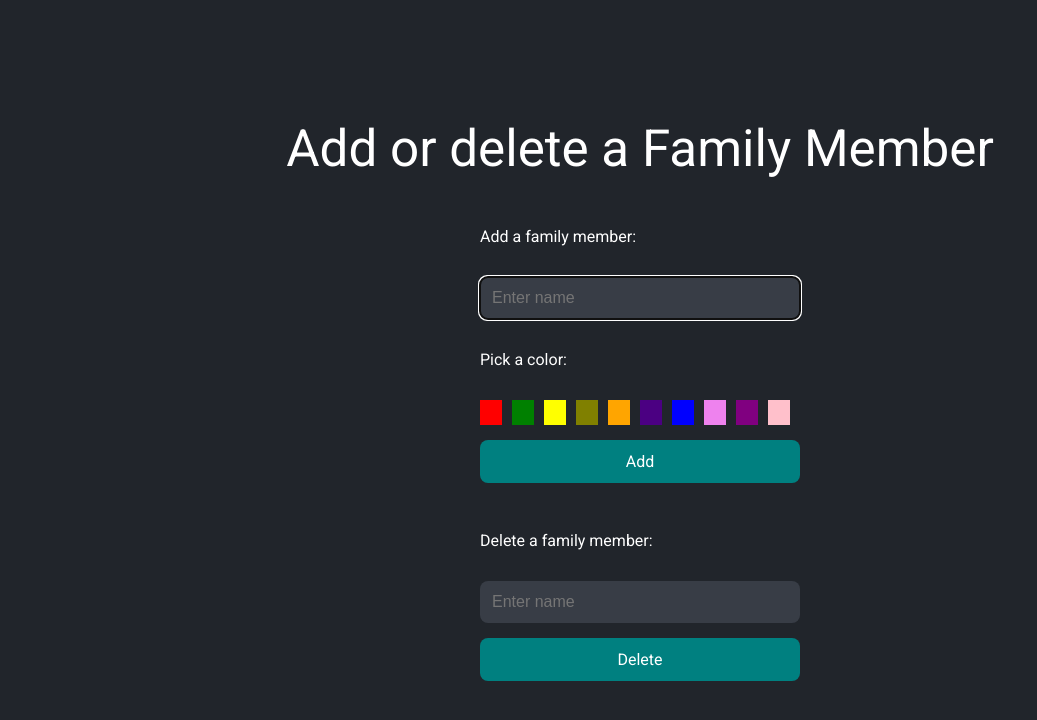
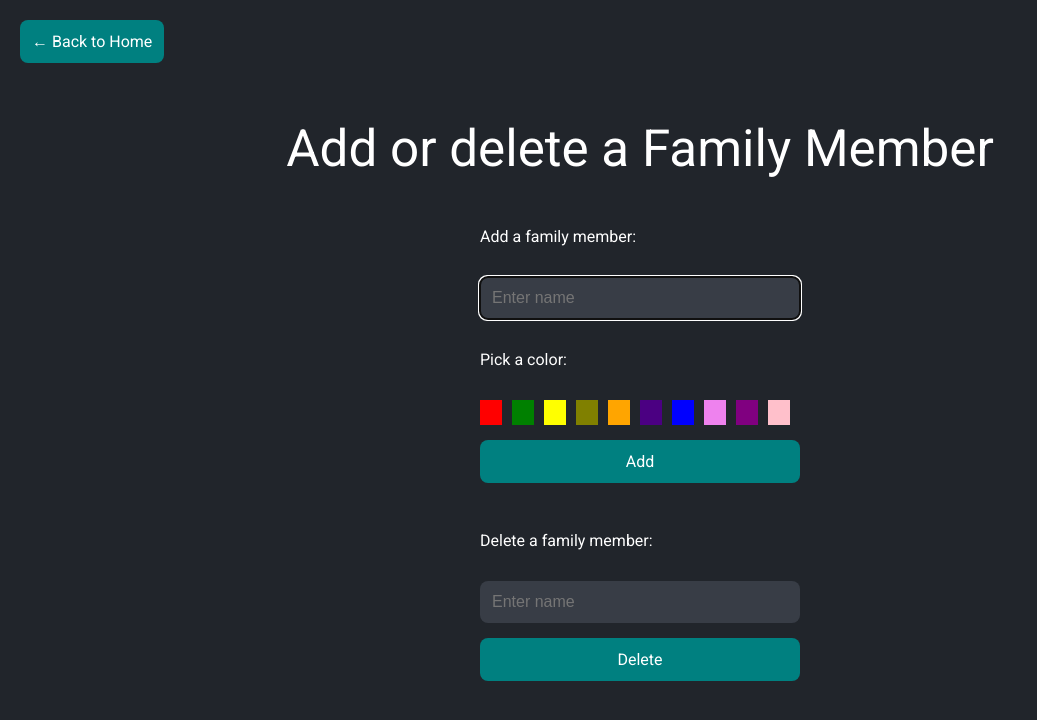
Before and after one commit to adityagupta-07/family-travel-tracker1, a React (Vite) app in the folder frontend/: page /new in a window 1280 px wide. Shown: the top 720 px of the page, without its empty margins (0-1037 px from the left). Built offline with nearby package versions, Linux system fonts and the light colour scheme.

Commit message:
Back to home button added.

```diff
--- a/frontend/src/components/Home.jsx
+++ b/frontend/src/components/Home.jsx
@@ -28,7 +28,10 @@ function Home() {
       //   }
       // }
 
-      const user = allUsers.find((u) => u.id === response.data.currentUser?.id) || allUsers[0] || null;
+      const user =
+        allUsers.find((u) => u.id === response.data.currentUser?.id) ||
+        allUsers[0] ||
+        null;
       setCurrentUser(user);
 
       setVisitedCountries(response.data.countries || []);
@@ -87,7 +90,11 @@ function Home() {
             currentUserId={currentUser?.id} //currentUser id
             onSelect={handleUserChange}
             onAddNew={() => navigate("/new")}
-            onManageCountries={() => navigate(`/manage/${currentUser?.id}`, { state: { color: currentUser?.color, name: currentUser?.name } })}
+            onManageCountries={() =>
+              navigate(`/manage/${currentUser?.id}`, {
+                state: { color: currentUser?.color, name: currentUser?.name },
+              })
+            }
           />
 
           <AddCountryForm
--- a/frontend/src/components/NewUser.jsx
+++ b/frontend/src/components/NewUser.jsx
@@ -20,15 +20,17 @@ function NewUser() {
   const [name, setName] = useState("");
   const [selectedColor, setSelectedColor] = useState("red");
   const [deleteName, setDeleteName] = useState("");
+  const [addSuccess, setAddSuccess] = useState(false);
+  const [deleteSuccess, setDeleteSuccess] = useState(false);
   const navigate = useNavigate();
   const handleSubmit = async (e) => {
     e.preventDefault();
     try {
       await axios.post("http://localhost:3000/api/new", {
-        name: name,
+        name,
         color: selectedColor,
       });
-      navigate("/");
+      setAddSuccess(true);
     } catch (err) {
       console.error("Error adding user:", err);
     }
@@ -37,21 +39,28 @@ function NewUser() {
   const handleDelete = async (e) => {
     e.preventDefault();
     try {
-      await axios.post("http://localhost:3000/api/delete", {name: deleteName});
-      navigate("/");
+      await axios.post("http://localhost:3000/api/delete", {
+        name: deleteName,
+      });
+      setDeleteSuccess(true);
     } catch (err) {
       if (err.response?.status === 404) {
         alert("User not found.");
       } else {
         console.error("Error deleting user:", err);
       }
-      navigate("/");
     }
   };
 
-
   return (
-    <div className="new-user-container">
+    <div className="new-user-container" style={{ position: "relative" }}>
+      <button
+        type="button"
+        onClick={() => navigate("/")}
+        style={{ position: "absolute", top: "20px", left: "20px" }}
+      >
+        ← Back to Home
+      </button>
       <h1>Add or delete a Family Member</h1>
       <form onSubmit={handleSubmit}>
         <p>Add a family member:</p>
@@ -83,6 +92,9 @@ function NewUser() {
 
         <button type="submit">Add</button>
       </form>
+      {addSuccess && (
+        <p style={{ color: "lightgreen" }}>Member added successfully!</p>
+      )}
 
       <form onSubmit={handleDelete}>
         <p>Delete a family member:</p>
@@ -95,6 +107,9 @@ function NewUser() {
         />
         <button type="submit">Delete</button>
       </form>
+      {deleteSuccess && (
+        <p style={{ color: "lightgreen" }}>Member deleted successfully!</p>
+      )}
     </div>
   );
 }
```
